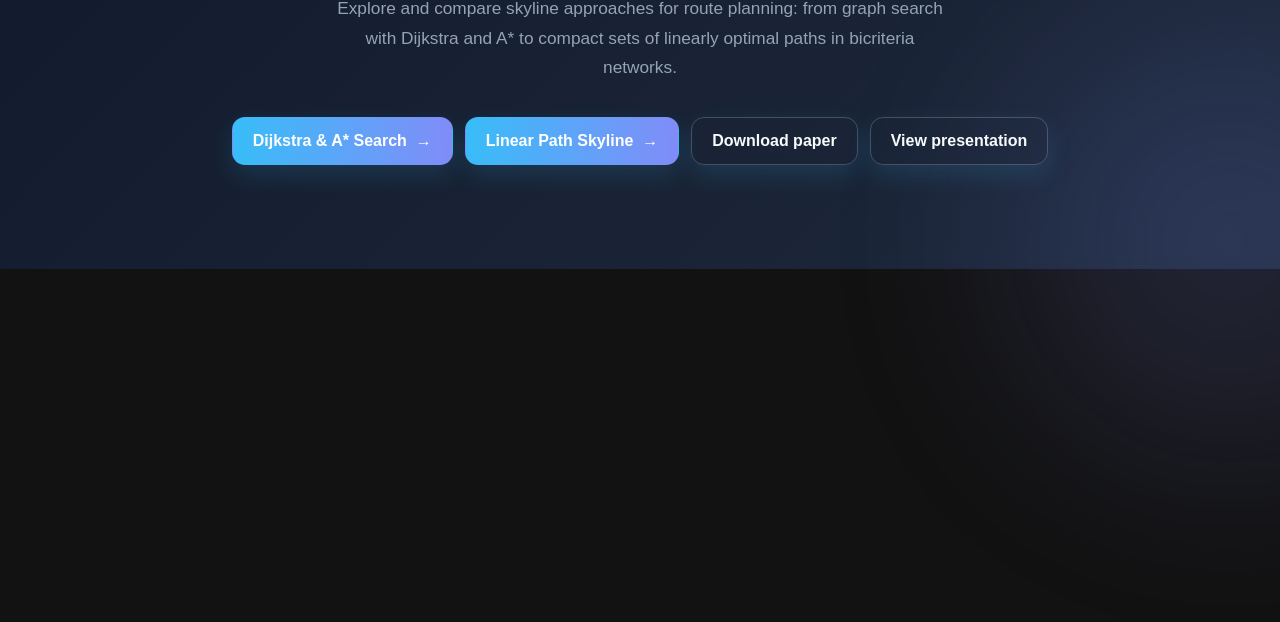
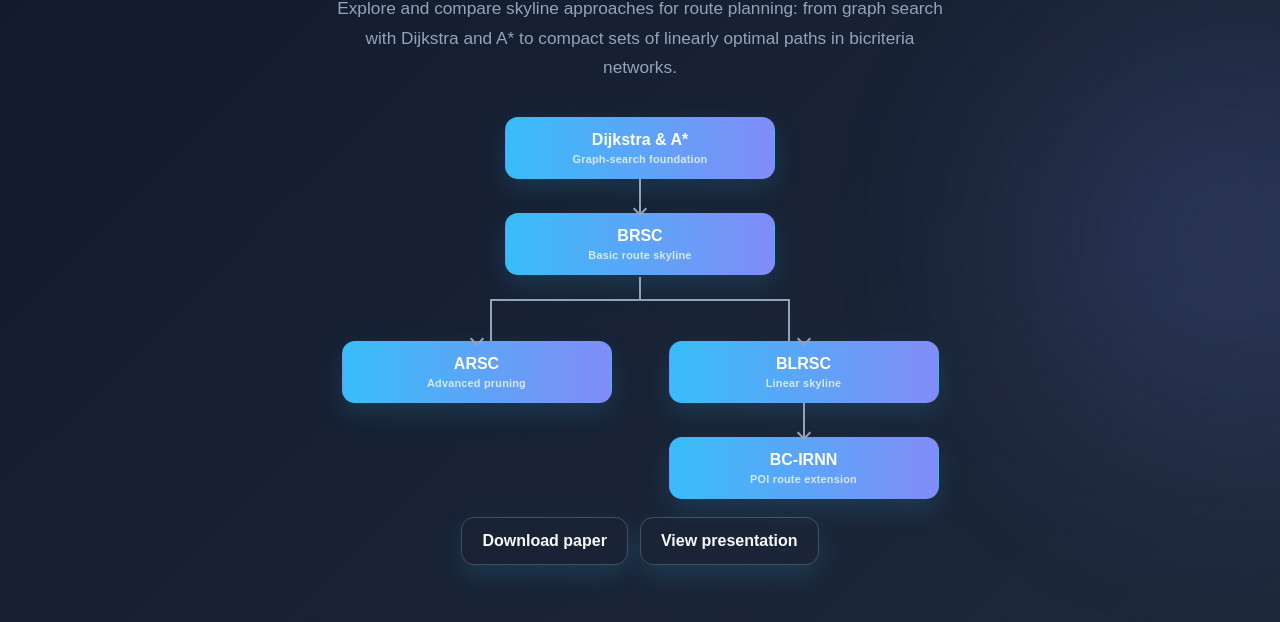
Before and after one commit to sonjawaldi/DarascienceSeminar, a website: page index.html in a window 1280 px wide. Shown: the part 570-1192 px from the top of the page. Before the commit the page ends 839 px from the top, so only its background shows below. Drawn offline with Linux system fonts and the light colour scheme.

Commit message:
algorithm buttons

```diff
--- a/index.html
+++ b/index.html
@@ -125,6 +125,112 @@
       margin-top: 34px;
       justify-content: center;
     }
+    .algorithm-tree {
+      width: min(600px, 100%);
+      margin-top: 34px;
+      margin-right: auto;
+      margin-left: auto;
+      display: grid;
+      grid-template-columns: repeat(2, minmax(0, 1fr));
+      column-gap: 54px;
+      justify-items: stretch;
+    }
+    .algorithm-node {
+      display: flex;
+      justify-content: center;
+    }
+    .algorithm-node.root,
+    .algorithm-node.brsc {
+      grid-column: 1 / -1;
+    }
+    .algorithm-node .button {
+      flex-direction: column;
+      gap: 4px;
+      width: 100%;
+      max-width: 270px;
+      padding: 13px 15px;
+    }
+    .algorithm-node small {
+      color: rgba(255, 255, 255, 0.75);
+      font-size: 0.68rem;
+      font-weight: 600;
+      letter-spacing: 0.02em;
+    }
+    .tree-down {
+      grid-column: 1 / -1;
+      width: 2px;
+      height: 34px;
+      margin: 0 auto;
+      background: var(--muted);
+      position: relative;
+    }
+    .tree-down::after,
+    .blrsc-down::after {
+      content: "";
+      position: absolute;
+      left: 50%;
+      bottom: -1px;
+      width: 8px;
+      height: 8px;
+      border-right: 2px solid var(--muted);
+      border-bottom: 2px solid var(--muted);
+      transform: translateX(-50%) rotate(45deg);
+    }
+    .tree-branches {
+      grid-column: 1 / -1;
+      height: 42px;
+      margin: 24px 25% 0;
+      border-top: 2px solid var(--muted);
+      border-right: 2px solid var(--muted);
+      border-left: 2px solid var(--muted);
+      position: relative;
+    }
+    .tree-branches::before {
+      content: "";
+      position: absolute;
+      left: 50%;
+      bottom: 100%;
+      width: 2px;
+      height: 24px;
+      background: var(--muted);
+      transform: translateX(-50%);
+    }
+    .algorithm-node.arsc {
+      grid-column: 1;
+    }
+    .algorithm-node.blrsc {
+      grid-column: 2;
+    }
+    .algorithm-node.arsc,
+    .algorithm-node.blrsc {
+      position: relative;
+    }
+    .algorithm-node.arsc::before,
+    .algorithm-node.blrsc::before {
+      content: "";
+      position: absolute;
+      top: -7px;
+      left: 50%;
+      width: 8px;
+      height: 8px;
+      border-right: 2px solid var(--muted);
+      border-bottom: 2px solid var(--muted);
+      transform: translateX(-50%) rotate(45deg);
+    }
+    .blrsc-down {
+      grid-column: 2;
+      width: 2px;
+      height: 34px;
+      margin: 0 auto;
+      background: var(--muted);
+      position: relative;
+    }
+    .algorithm-node.bc-irnn {
+      grid-column: 2;
+    }
+    .resource-actions {
+      margin-top: 18px;
+    }
     .button.powerpoint {
       background: transparent;
       border: 1px solid var(--control-border);
@@ -194,6 +300,18 @@
         flex-direction: column;
         gap: 10px;
       }
+      .algorithm-tree {
+        column-gap: 18px;
+      }
+      .algorithm-node .button {
+        width: 100%;
+        padding-right: 8px;
+        padding-left: 8px;
+      }
+      .tree-branches {
+        margin-right: 25%;
+        margin-left: 25%;
+      }
       a.button {
         width: 100%;
         text-align: center;
@@ -236,9 +354,27 @@
     <h1>Concepts and Algorithms for <span>Multi-Criteria Route Optimization.</span></h1>
     <p>Explore and compare skyline approaches for route planning: from graph search with Dijkstra and A* to compact sets of linearly optimal paths in bicriteria networks.</p>
 
-    <div class="actions">
-      <a class="button" href="/DijkstraA/">Dijkstra &amp; A* Search&nbsp; →</a>
-      <a class="button" href="/Linear/">Linear Path Skyline&nbsp; →</a>
+    <div class="algorithm-tree" aria-label="Abhängigkeiten der Algorithmen">
+      <div class="algorithm-node root">
+        <a class="button" href="/DijkstraA/">Dijkstra &amp; A*<small>Graph-search foundation</small></a>
+      </div>
+      <div class="tree-down" aria-hidden="true"></div>
+      <div class="algorithm-node brsc">
+        <a class="button" href="/BRSC/">BRSC<small>Basic route skyline</small></a>
+      </div>
+      <div class="tree-branches" aria-hidden="true"></div>
+      <div class="algorithm-node arsc">
+        <a class="button" href="/ARSC/">ARSC<small>Advanced pruning</small></a>
+      </div>
+      <div class="algorithm-node blrsc">
+        <a class="button" href="/Linear/">BLRSC<small>Linear skyline</small></a>
+      </div>
+      <div class="blrsc-down" aria-hidden="true"></div>
+      <div class="algorithm-node bc-irnn">
+        <a class="button" href="/BC-IRNN/">BC-IRNN<small>POI route extension</small></a>
+      </div>
+    </div>
+    <div class="actions resource-actions">
       <a class="button secondary" href="/Datascience_Projekt%20(13).pdf" download="Current_Paper.pdf">Download paper</a>
       <a class="button powerpoint" href="https://1drv.ms/p/c/ce9f3197ab2af297/IQBs65Z07sb7QoUPpoOQToKIAXlUGvcXHBHZ4poMEWfKeKE">View presentation</a>
     </div>
```
